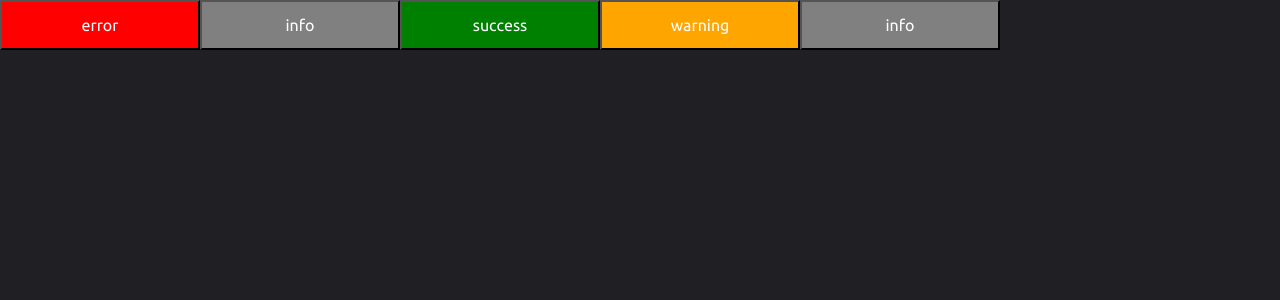
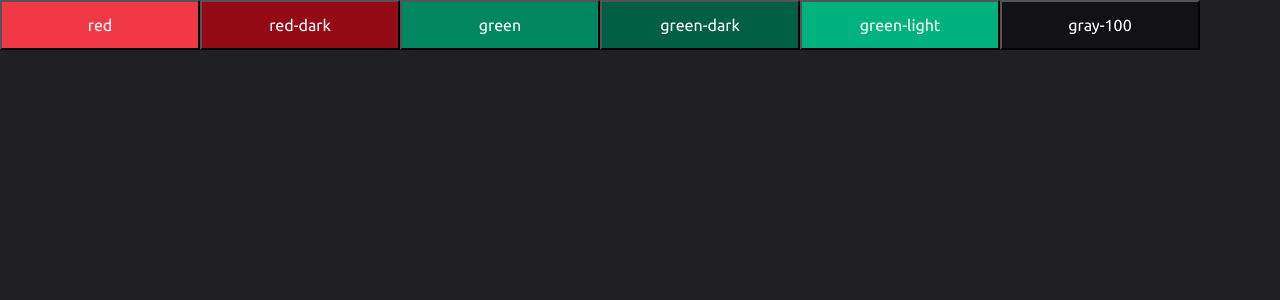
Before and after one commit to dwtoledo/Ignite-Timer, a React (Vite) app in the folder project-02-ignite/: page / in a window 1280 px wide. Shown: the top 300 px of the page. Built offline with nearby package versions, Linux system fonts and the light colour scheme.

Commit message:
Move root variables to defaultTheme and adjust the project

```diff
--- a/project-02-ignite/src/App.tsx
+++ b/project-02-ignite/src/App.tsx
@@ -10,10 +10,11 @@ export function App() {
     <ThemeProvider theme={defaultTheme}>
       <GlobalStyle/>
 
-      <Button variant='error'/>
-      <Button variant='info'/>
-      <Button variant='success'/>
-      <Button variant='warning'/>
+      <Button variant='red'/>
+      <Button variant='red-dark'/>
+      <Button variant='green'/>
+      <Button variant='green-dark'/>
+      <Button variant='green-light'/>
       <Button />
 
     </ThemeProvider>
--- a/project-02-ignite/src/assets/styles/global.ts
+++ b/project-02-ignite/src/assets/styles/global.ts
@@ -1,22 +1,6 @@
 import { createGlobalStyle } from 'styled-components'
 
 export const GlobalStyle = createGlobalStyle`
-
-  :root {
-    --white: #fff;
-    --gray-100: #121214;
-    --gray-200: #202024;
-    --gray-300: #323238;
-    --gray-400: #7C7C8A;
-    --gray-500: #8D8D99;
-    --gray-600: #C4C4CC;
-    --gray-700: #E1E1E6;
-    --green: #00875F;
-    --green-dark: #015F43;
-    --green-light: #00B37E;
-    --red: #f03847;
-    --red-dark: #940b16;
-  }
 
   * {
     margin: 0;
@@ -158,8 +142,8 @@ export const GlobalStyle = createGlobalStyle`
   }
 
   body {
-    background-color: var(--gray-200);
-    color: var(--gray-700);
+    background-color: ${(props) => props.theme['gray-200']};
+    color: ${(props) => props.theme['gray-700']};
     -webkit-font-smoothing: antialiased;
   }
 
--- a/project-02-ignite/src/assets/styles/themes/default.ts
+++ b/project-02-ignite/src/assets/styles/themes/default.ts
@@ -1,7 +1,15 @@
 export const defaultTheme = {
-    success: 'green',
-    warning: 'orange',
-    error: 'red',
-    info: 'gray',
-    white: 'white'
+    'white': '#fff',
+    'gray-100': '#121214',
+    'gray-200': '#202024',
+    'gray-300': '#323238',
+    'gray-400': '#7C7C8A',
+    'gray-500': '#8D8D99',
+    'gray-600': '#C4C4CC',
+    'gray-700': '#E1E1E6',
+    'green': '#00875F',
+    'green-dark': '#015F43',
+    'green-light': '#00B37E',
+    'red': '#f03847',
+    'red-dark': '#940b16'
 }
--- a/project-02-ignite/src/components/Button.tsx
+++ b/project-02-ignite/src/components/Button.tsx
@@ -1,12 +1,12 @@
 import { ButtonContainer } from './Button.styles'
 
-export type ButtonVariants = 'success' | 'warning' | 'error' | 'info'
+export type ButtonVariants = 'green' | 'green-dark' | 'green-light' | 'red' | 'red-dark' | 'gray-100'
 
 interface ButtonProps {
   variant?: ButtonVariants
 }
 
-export function Button({ variant = 'info' }: ButtonProps) {
+export function Button({ variant = 'gray-100' }: ButtonProps) {
   return (
     <ButtonContainer variant={variant}>{variant}</ButtonContainer>
   )
```
